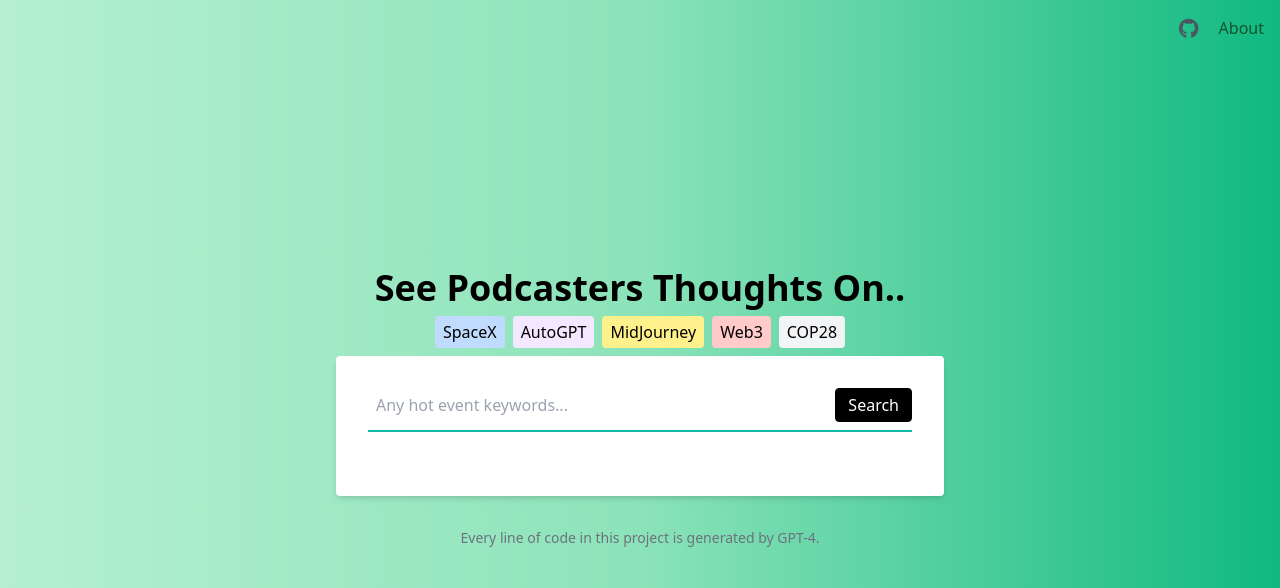
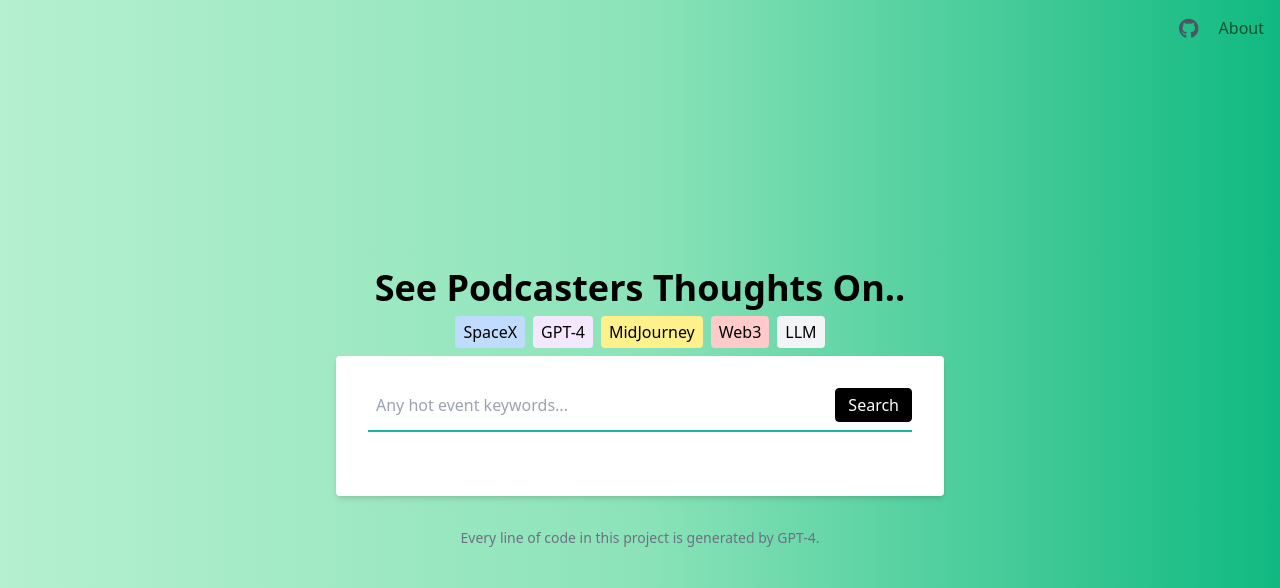
Before and after one commit to mazzzystar/PodFind, a Flask app: page / in a window 1280 px wide. Shown: the top 588 px of the page. Run offline with Flask 3, Linux system fonts and the light colour scheme; style sheets or scripts are compiled from the project's sources.

Commit message:
add more hot query

```diff
--- a/Web/static/about.js
+++ b/Web/static/about.js
@@ -1,6 +1,6 @@
 function calculateServerCost() {
     const startDate = new Date("2023-03-15");
-    const dailyCost = 3.03;
+    const dailyCost = 2.02;
     const now = new Date();
     const differenceInTime = now.getTime() - startDate.getTime();
     const differenceInDays = Math.ceil(differenceInTime / (1000 * 3600 * 24));
--- a/Web/static/search.js
+++ b/Web/static/search.js
@@ -279,10 +279,10 @@ function setTextLanguage() {
 
     if (userLang.startsWith("zh")) {
         scrollTextDiv.innerHTML = `
-            <p class="inline h-8 bg-blue-200 cursor-pointer mx-2" onclick="setFancySentence(event)">晚风说</p>
+            <p class="inline h-8 bg-blue-200 cursor-pointer mx-2" onclick="setFancySentence(event)">无人知晓</p>
             <p class="inline h-8 bg-purple-100 cursor-pointer mx-2" onclick="setFancySentence(event)">数字游民</p>
             <p class="inline h-8 bg-yellow-200 cursor-pointer mx-2" onclick="setFancySentence(event)">漫长的季节</p>
-            <p class="inline h-8 bg-red-200 cursor-pointer mx-2" onclick="setFancySentence(event)">塞尔达传说</p>
+            <p class="inline h-8 bg-red-200 cursor-pointer mx-2" onclick="setFancySentence(event)">AIGC</p>
             <p class="inline h-8 bg-gray-100 cursor-pointer mx-2" onclick="setFancySentence(event)">戛纳</p>
         `;
 
--- a/Web/templates/index.html
+++ b/Web/templates/index.html
@@ -33,10 +33,10 @@
         <div class="overflow-hidden h-8 mb-2 text-center mt-2">
           <div class="scrollText">
                 <p class="inline h-8 bg-blue-200 cursor-pointer mx-2" onclick="setFancySentence(event)">SpaceX</p>
-                <p class="inline h-8 bg-purple-100 cursor-pointer mx-2" onclick="setFancySentence(event)">AutoGPT</p>
+                <p class="inline h-8 bg-purple-100 cursor-pointer mx-2" onclick="setFancySentence(event)">GPT-4</p>
                 <p class="inline h-8 bg-yellow-200 cursor-pointer mx-2" onclick="setFancySentence(event)">MidJourney</p>
                 <p class="inline h-8 bg-red-200 cursor-pointer mx-2" onclick="setFancySentence(event)">Web3</p>
-                <p class="inline h-8 bg-gray-100 cursor-pointer mx-2" onclick="setFancySentence(event)">COP28</p>
+                <p class="inline h-8 bg-gray-100 cursor-pointer mx-2" onclick="setFancySentence(event)">LLM</p>
             </div>
         </div>
         <form action="#" method="POST" class="bg-white shadow-md rounded px-4 sm:px-8 pt-6 pb-8 mb-4" onsubmit="event.preventDefault(); executeSearch()">
```
